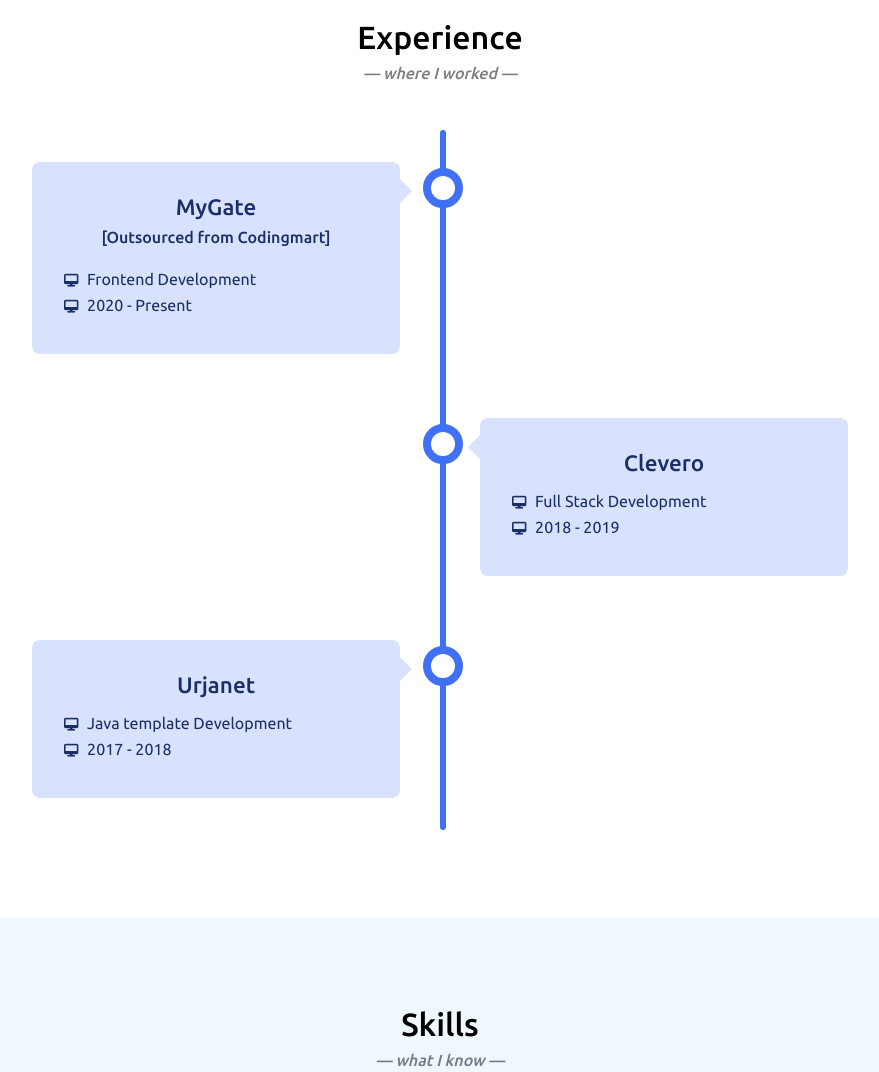
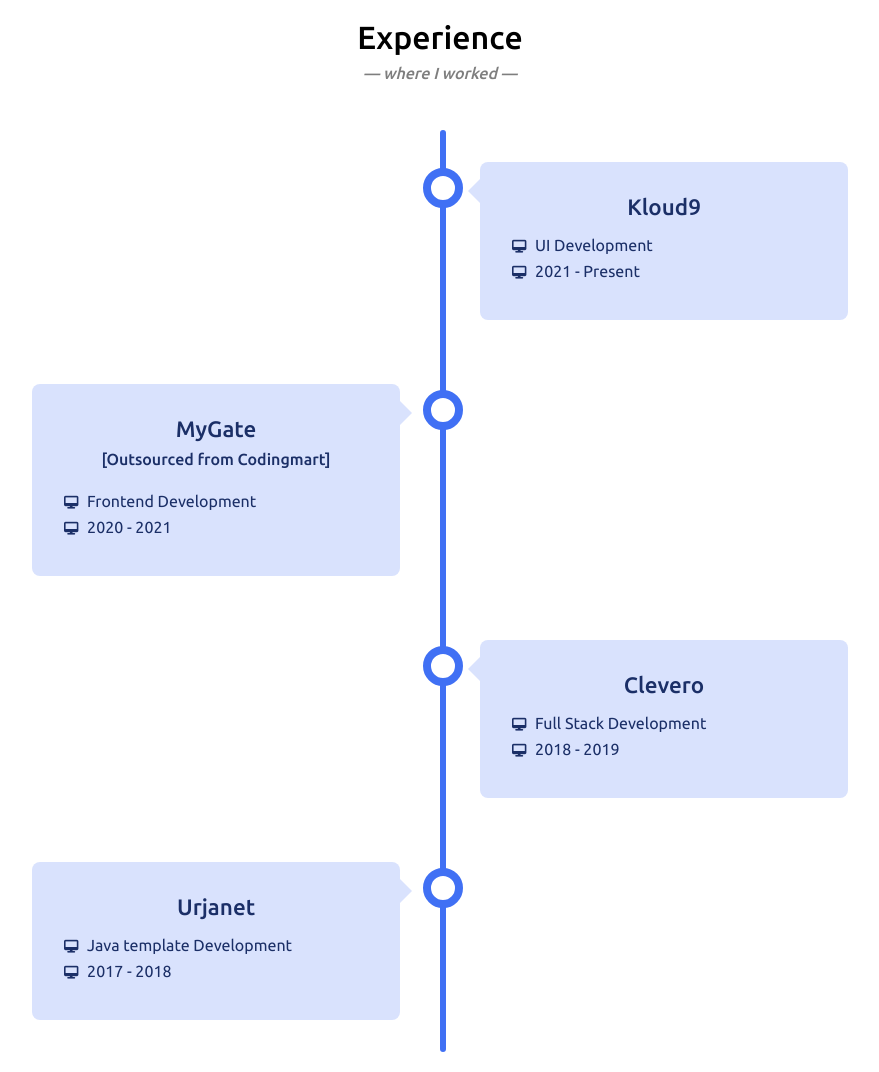
Before and after one commit to mdYaser/portfolio-1, a plain HTML site: page index.html in a window 1280 px wide. Shown: the part 1640-2712 px from the top of the page, without its empty margins (200-1079 px from the left). Drawn offline with nearby package versions, Linux system fonts and the light colour scheme.

Commit message:
Add new exp

```diff
--- a/index.html
+++ b/index.html
@@ -59,6 +59,19 @@
                 <i>— where I worked —</i>
             </div>
             <div class="timeline">
+                <div class="box right">
+                    <div class="box-content">
+                        <div class="box-title">Kloud9</div>
+                        <ul>
+                            <li>
+                                UI Development
+                            </li>
+                            <li>
+                                2021 - Present
+                            </li>
+                        </ul>
+                    </div>
+                </div>
                 <div class="box left">
                     <div class="box-content">
                         <div class="box-title">MyGate <div>[Outsourced from Codingmart]</div></div>
@@ -67,7 +80,7 @@
                                 Frontend Development
                             </li>
                             <li>
-                                2020 - Present
+                                2020 - 2021
                             </li>
                         </ul>
                     </div>
```
